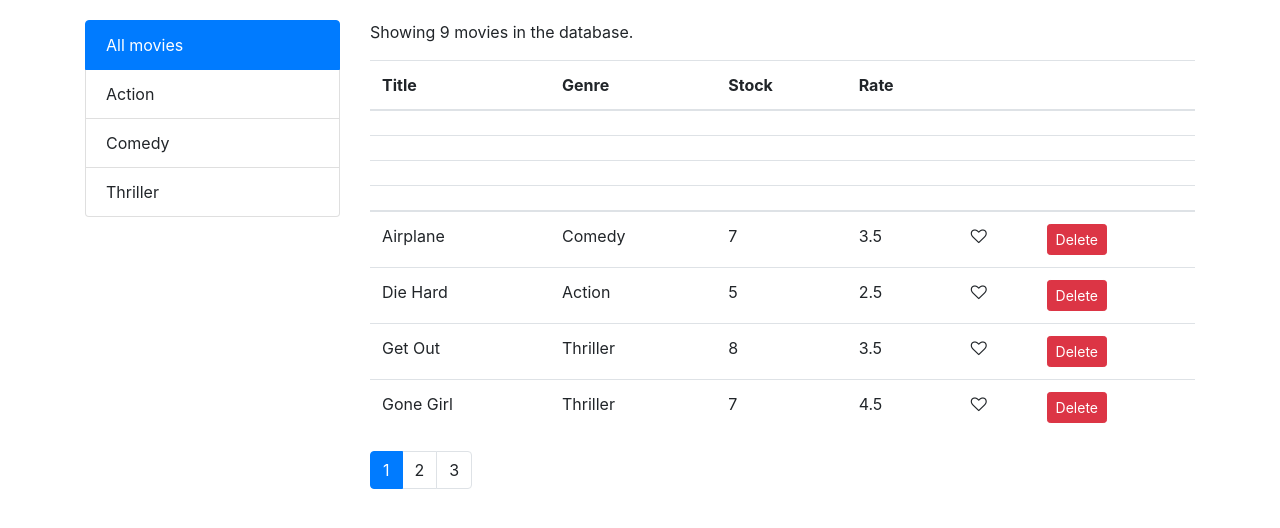
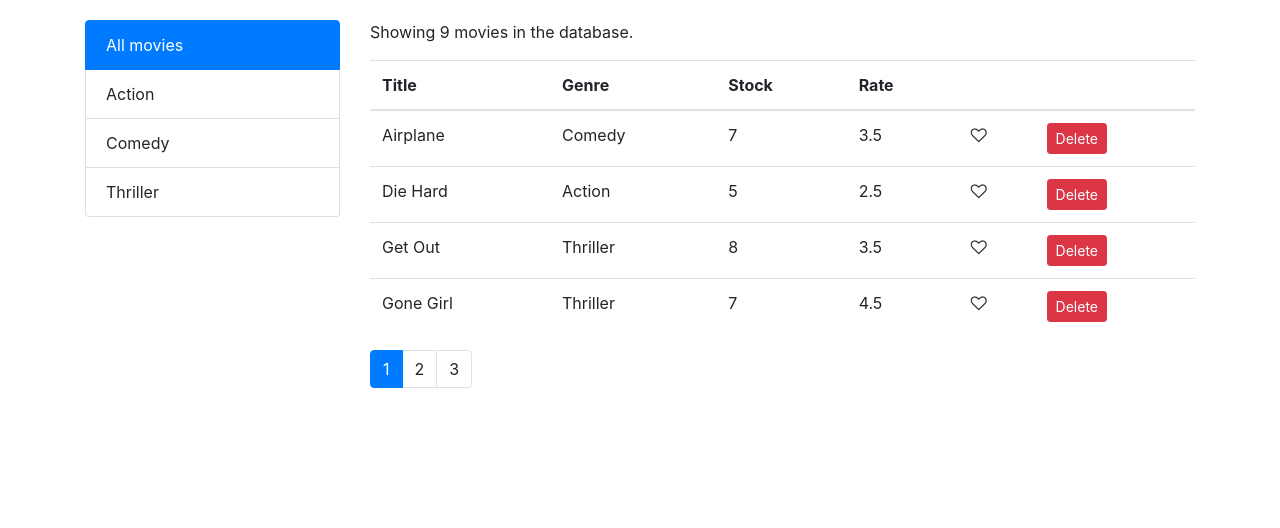
Before and after one commit to codewithsathya/learning-react, a React (Create React App) app in the folder vidly/: page / in a window 1280 px wide. Shown: the top 528 px of the page. Built offline with nearby package versions, Linux system fonts and the light colour scheme.

Commit message:
Sorting - Rendering cell content

```diff
--- a/vidly/src/components/common/tableBody.jsx
+++ b/vidly/src/components/common/tableBody.jsx
@@ -1,6 +1,12 @@
 import React, { Component } from "react";
+import _ from "lodash";
 
 class TableBody extends Component {
+  renderCell(item, column) {
+    if (column.content) return column.content(item);
+    return _.get(item, column.path);
+  }
+
   render() {
     const { data, columns } = this.props;
     return (
@@ -8,7 +14,7 @@ class TableBody extends Component {
         {data.map((item) => (
           <tr>
             {columns.map((column) => (
-              <td></td>
+              <td>{this.renderCell(item, column)}</td>
             ))}
           </tr>
         ))}
--- a/vidly/src/components/moviesTable.jsx
+++ b/vidly/src/components/moviesTable.jsx
@@ -1,6 +1,6 @@
 import React, { Component } from "react";
 import TableHeader from "./common/tableHeader";
-import TableBody from "./common/tableBody"
+import TableBody from "./common/tableBody";
 import Like from "./common/like";
 
 class MoviesTable extends Component {
@@ -9,8 +9,23 @@ class MoviesTable extends Component {
     { path: "genre.name", label: "Genre" },
     { path: "numberInStock", label: "Stock" },
     { path: "dailyRentalRate", label: "Rate" },
-    {key: "like"},
-    {key: "delete"},
+    {
+      key: "like",
+      content: (movie) => (
+        <Like liked={movie.liked} onLike={() => this.props.onLike(movie)} />
+      ),
+    },
+    {
+      key: "delete",
+      content: (movie) => (
+        <button
+          onClick={() => this.props.onDelete(movie)}
+          className="btn btn-danger btn-sm"
+        >
+          Delete
+        </button>
+      ),
+    },
   ];
 
   raiseSort = (path) => {
@@ -25,32 +40,15 @@ class MoviesTable extends Component {
   };
 
   render() {
-    const { movies, onDelete, onLike, onSort, sortColumn } = this.props;
+    const { movies, onSort, sortColumn } = this.props;
     return (
       <table className="table">
-        <TableHeader columns={this.columns} sortColumn={sortColumn} onSort={onSort}/>
-        <TableBody data={movies} columns={this.columns}/>
-        <tbody>
-          {movies.map((movie) => (
-            <tr key={movie._id}>
-              <td>{movie.title}</td>
-              <td>{movie.genre.name}</td>
-              <td>{movie.numberInStock}</td>
-              <td>{movie.dailyRentalRate}</td>
-              <td>
-                <Like liked={movie.liked} onLike={() => onLike(movie)} />
-              </td>
-              <td>
-                <button
-                  onClick={() => onDelete(movie)}
-                  className="btn btn-danger btn-sm"
-                >
-                  Delete
-                </button>
-              </td>
-            </tr>
-          ))}
-        </tbody>
+        <TableHeader
+          columns={this.columns}
+          sortColumn={sortColumn}
+          onSort={onSort}
+        />
+        <TableBody data={movies} columns={this.columns} />
       </table>
     );
   }
```
